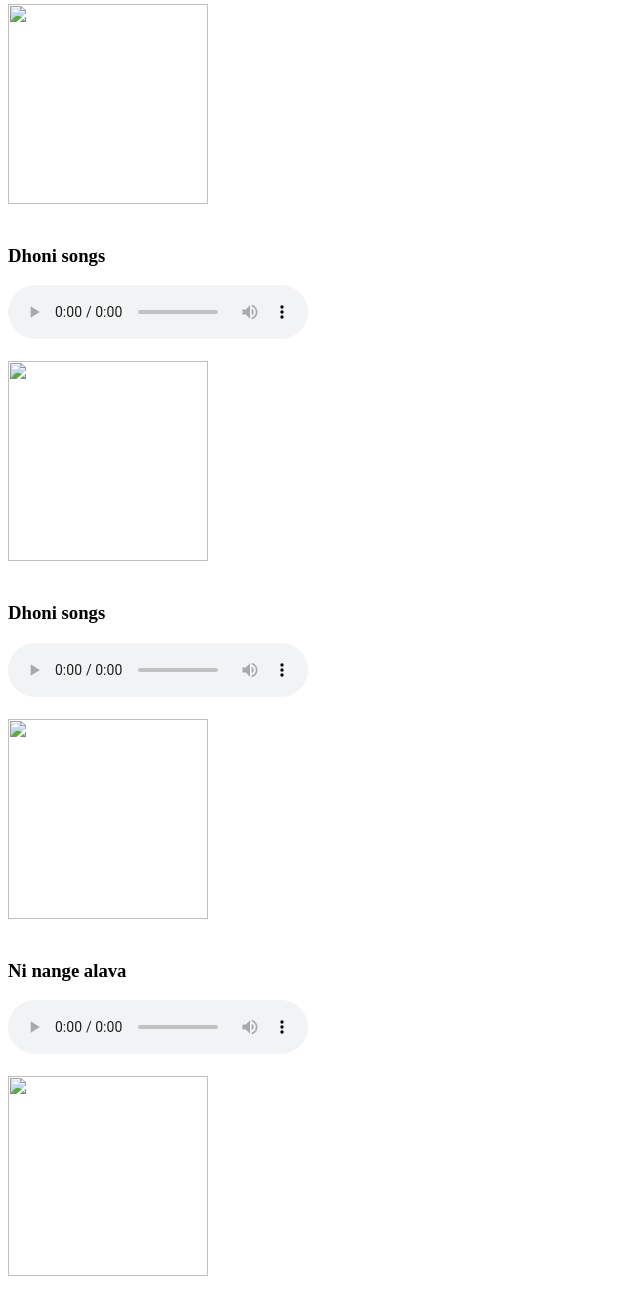
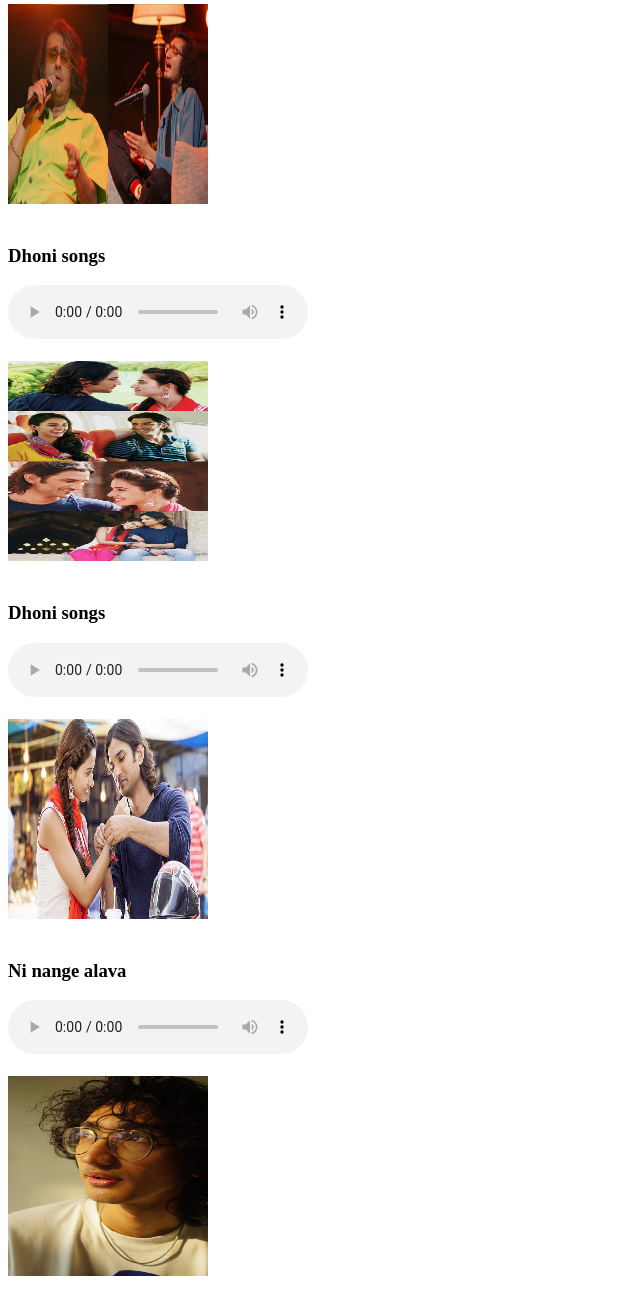
Before and after one commit to BhoomikaVasu/personal-Playlist, a plain HTML site: page index.html in a window 1280 px wide. Shown: the part 551-1857 px from the top of the page, without its empty margins (0-640 px from the left). Drawn offline with Linux system fonts and the light colour scheme; the site is published under a folder, as on GitHub Pages, so addresses that start at the root find nothing.

Commit message:
Update index.html

```diff
--- a/index.html
+++ b/index.html
@@ -10,18 +10,18 @@
 
     <h3>Mayavi Song</h3>
     <audio src="song1.mp3" controls></audio><br></br>
-    <img src="/song1.jpg" height="200px" width="200px"/><br></br>
+    <img src="./song1.jpg" height="200px" width="200px"/><br></br>
     <h3> ABCD 2</h3>
     <audio src="song2.mp3" controls></audio><br></br>
-    <img src="/song1.jpg" height="200px" width="200px"/><br></br>
+    <img src="./song1.jpg" height="200px" width="200px"/><br></br>
     <h3>Dhoni songs</h3>
     <audio src="song3.mp3" controls></audio><br></br>
-    <img src="/song3.jpg" height="200px" width="200px"/><br></br>
+    <img src="./song3.jpg" height="200px" width="200px"/><br></br>
     <h3>Dhoni songs</h3>
     <audio src="song4.mp3" controls></audio><br></br>
-    <img src="/song4.jpg" height="200px" width="200px"/><br></br>
+    <img src="./song4.jpg" height="200px" width="200px"/><br></br>
     <h3> Ni nange alava</h3>
     <audio src="song5.mp3" controls></audio><br></br>
-    <img src="/songs5.jpg" height="200px" width="200px"/><br></br>
+    <img src="./songs5.jpg" height="200px" width="200px"/><br></br>
 </body>
 </html>
```
